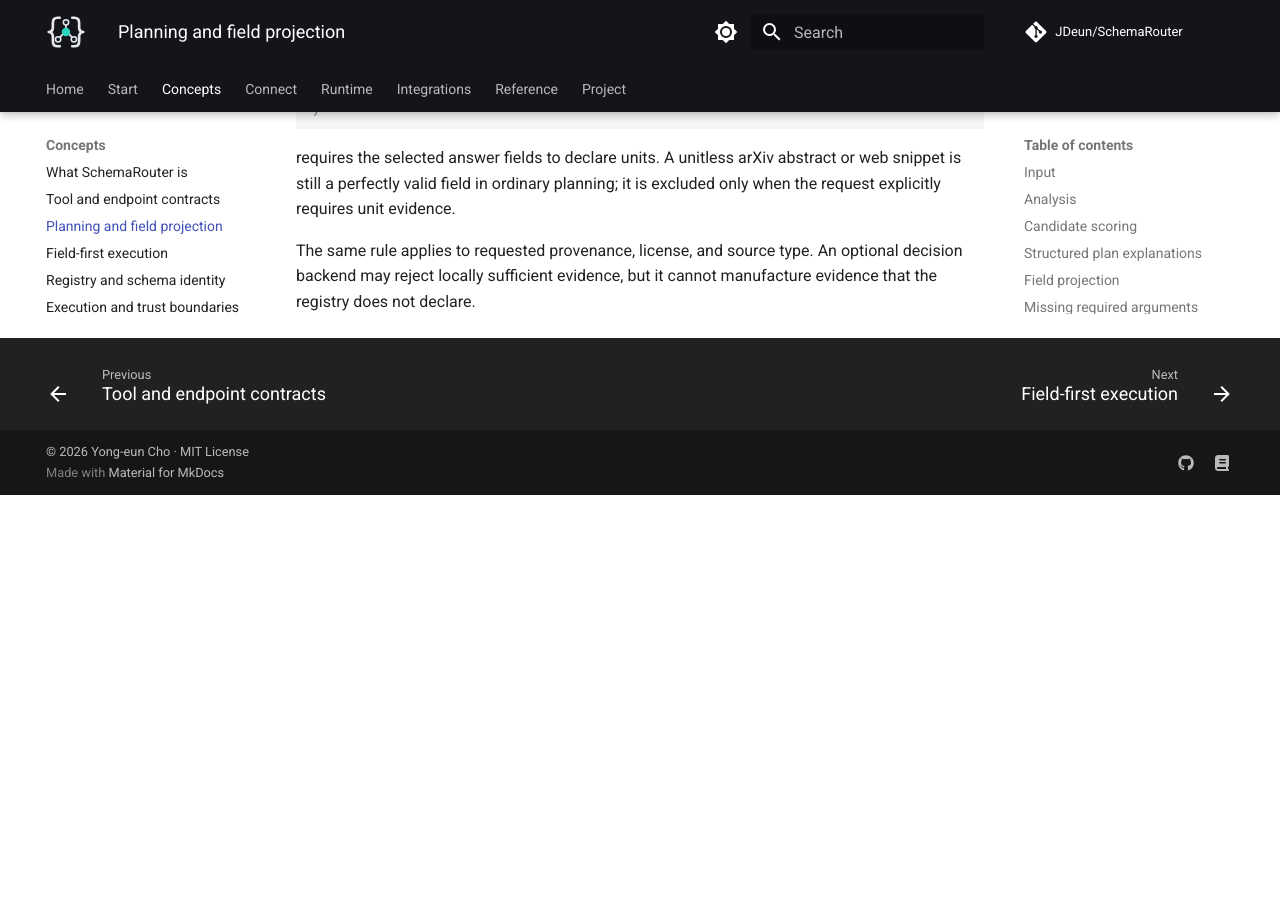
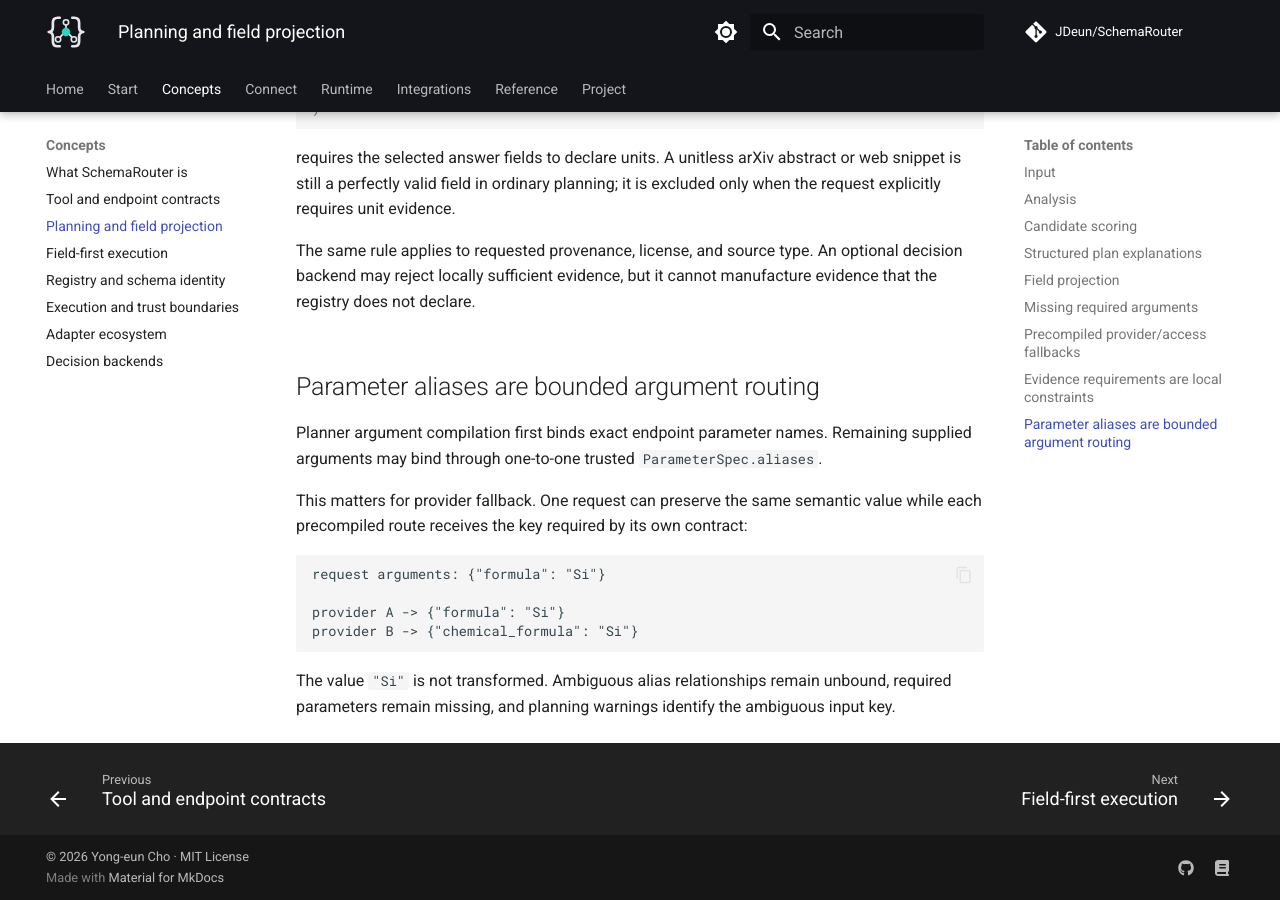
Before and after one commit to JDeun/SchemaRouter, an MkDocs documentation site: the page built from docs/concepts/planning.md, in a window 1280 px wide and 900 px high, scrolled down 3111 px. Built offline with MkDocs 1.6.1 and Material for MkDocs 9.7.7, drawn with Linux system fonts in a browser that asks for light colours; comment, search, counter and statistics services are not loaded; before the commit the page ends 3606 px from its top, so only the background shows below that.

Commit message:
docs: explain bounded parameter alias routing

````diff
--- a/docs/concepts/planning.md
+++ b/docs/concepts/planning.md
@@ -139,3 +139,22 @@ requires unit evidence.
 The same rule applies to requested provenance, license, and source type. An optional decision backend
 may reject locally sufficient evidence, but it cannot manufacture evidence that the registry does
 not declare.
+
+
+## Parameter aliases are bounded argument routing
+
+Planner argument compilation first binds exact endpoint parameter names. Remaining supplied
+arguments may bind through one-to-one trusted `ParameterSpec.aliases`.
+
+This matters for provider fallback. One request can preserve the same semantic value while each
+precompiled route receives the key required by its own contract:
+
+```text
+request arguments: {"formula": "Si"}
+
+provider A -> {"formula": "Si"}
+provider B -> {"chemical_formula": "Si"}
+```
+
+The value `"Si"` is not transformed. Ambiguous alias relationships remain unbound, required
+parameters remain missing, and planning warnings identify the ambiguous input key.
````
